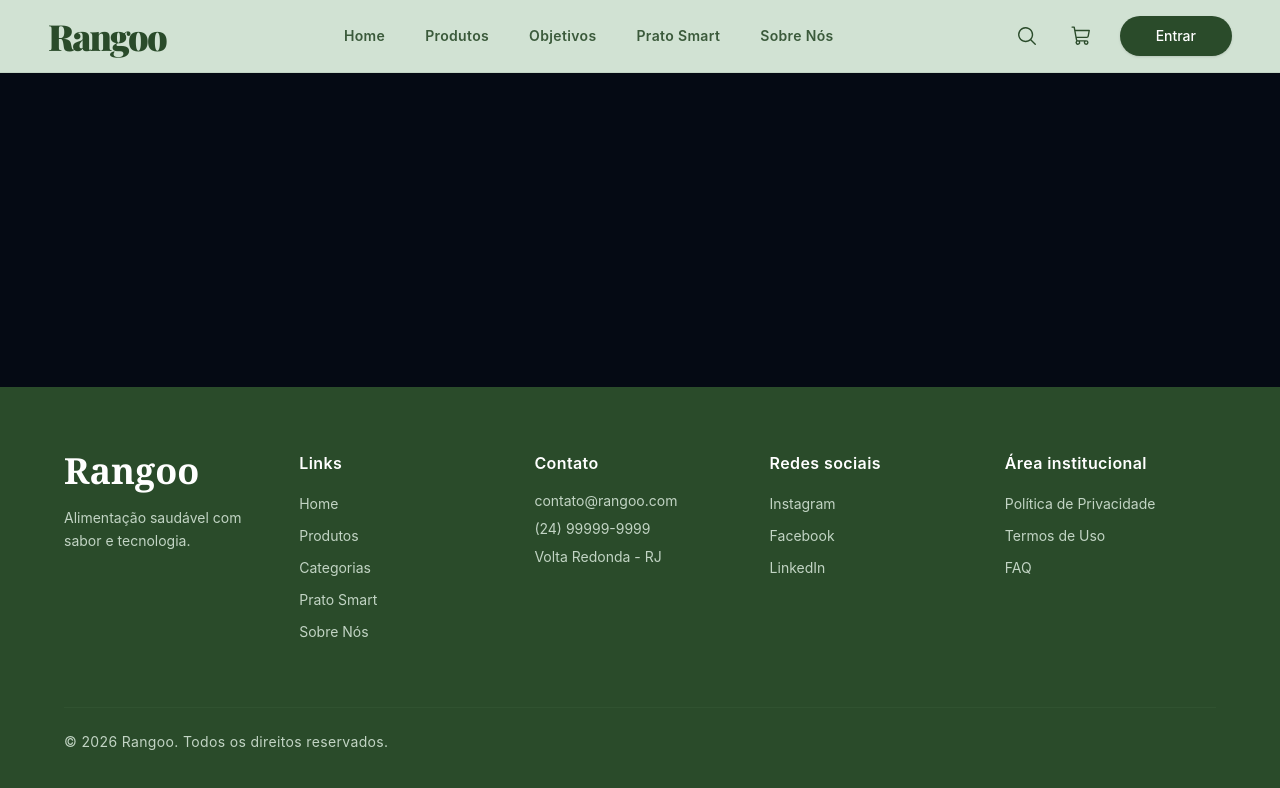
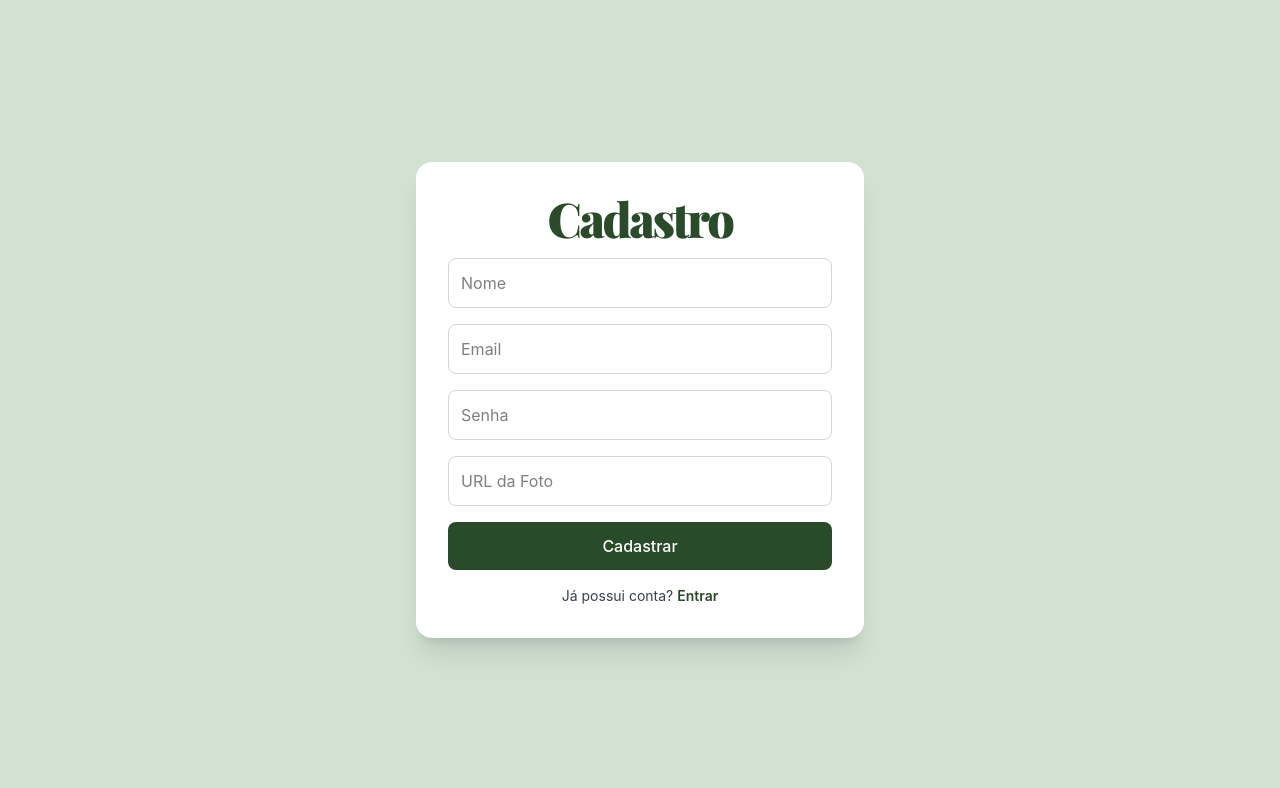
Before and after one commit to Grupo06-Turma14Js/rangoo_react, a React (Vite) app: page /cadastro in a window 1280 px wide. Shown: the top 788 px of the page. Built offline with nearby package versions, Linux system fonts and the light colour scheme; a web font is replaced by a local one.

Commit message:
feat: implementação completa de autenticação JWT

```diff
--- a/src/App.tsx
+++ b/src/App.tsx
@@ -1,19 +1,37 @@
-import { BrowserRouter, Routes, Route } from "react-router-dom";
-import { ToastContainer } from 'react-toastify';
-import 'react-toastify/dist/ReactToastify.css';
+import {
+  BrowserRouter,
+  Routes,
+  Route,
+  useLocation,
+} from "react-router-dom";
+
+import { ToastContainer } from "react-toastify";
+
+import "react-toastify/dist/ReactToastify.css";
+
 import Home from "./pages/home/Home";
 import Navbar from "./components/Navbar";
 import Footer from "./components/Footer";
+
 import Sobre from "./pages/Sobre";
+import Products from "./pages/Produto";
+import PratoSmart from "./pages/pratosmart/PratoSmart";
 
-import PratoSmart from "./pages/pratosmart/PratoSmart";
-import Products from "./pages/Produto";
+import Login from "./pages/login/Login";
+import Cadastro from "./pages/cadastro/Cadastro";
 
+import PrivateRoute from "./routes/PrivateRoute";
 
+function Layout() {
 
-function App() {
+  const location = useLocation();
+
+  // esconde navbar/footer no login e cadastro
+  const hideLayout =
+    location.pathname === "/" ||
+    location.pathname === "/cadastro";
+
   return (
-    <BrowserRouter>
     <div className="min-h-screen flex flex-col bg-[#050A14] text-white font-inter">
 
       <ToastContainer
@@ -22,20 +40,76 @@ function App() {
         theme="dark"
       />
 
-        <Navbar />
+      {!hideLayout && <Navbar />}
 
       <main className="flex-1">
+
         <Routes>
-            <Route path="/" element={<Home />} />
-            <Route path="/sobre" element={<Sobre />} />
 
-            <Route path="/produtos" element={<Products />} />
-            <Route path="/PratoSmart" element={<PratoSmart />} />
+          {/* ROTAS PÚBLICAS */}
+
+          <Route
+            path="/"
+            element={<Login />}
+          />
+
+          <Route
+            path="/cadastro"
+            element={<Cadastro />}
+          />
+
+          {/* ROTAS PRIVADAS */}
+
+          <Route
+            path="/home"
+            element={
+              <PrivateRoute>
+                <Home />
+              </PrivateRoute>
+            }
+          />
+
+          <Route
+            path="/sobre"
+            element={
+              <PrivateRoute>
+                <Sobre />
+              </PrivateRoute>
+            }
+          />
+
+          <Route
+            path="/produtos"
+            element={
+              <PrivateRoute>
+                <Products />
+              </PrivateRoute>
+            }
+          />
+
+          <Route
+            path="/PratoSmart"
+            element={
+              <PrivateRoute>
+                <PratoSmart />
+              </PrivateRoute>
+            }
+          />
+
         </Routes>
+
       </main>
 
-        <Footer />
+      {!hideLayout && <Footer />}
+
     </div>
+  );
+}
+
+function App() {
+  return (
+    <BrowserRouter>
+      <Layout />
     </BrowserRouter>
   );
 }
--- a/src/components/Navbar.tsx
+++ b/src/components/Navbar.tsx
@@ -1,39 +1,66 @@
 import { useState } from "react";
-import { Link, useLocation } from "react-router-dom";
-import { MagnifyingGlass, ShoppingCart, List, X } from "@phosphor-icons/react";
+import {
+  Link,
+  useLocation,
+  useNavigate,
+} from "react-router-dom";
+
+import {
+  MagnifyingGlass,
+  ShoppingCart,
+  List,
+  X,
+} from "@phosphor-icons/react";
+
+import { session } from "../services/api";
 
 export default function Navbar() {
+
   const [isMenuOpen, setIsMenuOpen] = useState(false);
+
   const location = useLocation();
+  const navigate = useNavigate();
+
+  const usuarioLogado = session.getUsuario();
+
+  function logout() {
+    session.clear();
+    navigate("/");
+  }
 
   const navLinks = [
-    { name: "Home", path: "/" },
+    { name: "Home", path: "/home" },
     { name: "Produtos", path: "/produtos" },
     { name: "Objetivos", path: "/Categorias" },
     { name: "Prato Smart", path: "/PratoSmart" },
     { name: "Sobre Nós", path: "/sobre" },
   ];
 
-  const isActive = (path: string) => location.pathname === path;
+  const isActive = (path: string) =>
+    location.pathname === path;
 
   return (
     <nav className="fixed top-0 left-0 right-0 z-50 bg-[#D1E2D3] border-b border-[#C2D4C4] px-4 sm:px-8 lg:px-12 py-4">
+
       <div className="max-w-7xl mx-auto flex items-center justify-between">
-        {/* LOGO - Utilizando fonte serifada elegante idêntica ao PDF */}
-        <Link to="/" className="flex items-center shrink-0">
+
+        {/* LOGO */}
+        <Link to="/home" className="flex items-center shrink-0">
           <span className="text-4xl font-logo-rangoo text-[#2A4B2A] tracking-tighter">
             Rangoo
           </span>
         </Link>
 
-        {/* LINKS DE NAVEGAÇÃO - Perfeitamente centralizados e com pesos idênticos */}
+        {/* LINKS */}
         <div className="hidden md:flex items-center gap-10">
           {navLinks.map((link) => (
             <Link
               key={link.name}
               to={link.path}
               className={`text-sm font-semibold tracking-wide transition-colors duration-200 hover:text-[#1F3A1F] ${
-                isActive(link.path) ? "text-[#2A4B2A]" : "text-[#2A4B2A]/90"
+                isActive(link.path)
+                  ? "text-[#2A4B2A]"
+                  : "text-[#2A4B2A]/90"
               }`}
             >
               {link.name}
@@ -41,8 +68,9 @@ export default function Navbar() {
           ))}
         </div>
 
-        {/* ÍCONES DE AÇÃO + BOTÃO ENTRAR (PÍLULA) */}
+        {/* AÇÕES */}
         <div className="hidden md:flex items-center gap-6">
+
           <button
             className="text-[#2A4B2A] hover:text-[#1F3A1F] transition-colors p-1"
             aria-label="Buscar"
@@ -57,16 +85,30 @@ export default function Navbar() {
             <ShoppingCart size={22} weight="regular" />
           </button>
 
-          <button className="px-9 py-2.5 rounded-full bg-[#2A4B2A] hover:bg-[#1F3A1F] text-white font-medium text-sm transition-all duration-200 shadow-sm">
-            Entrar
-          </button>
+          {usuarioLogado ? (
+            <button
+              onClick={logout}
+              className="px-9 py-2.5 rounded-full bg-[#2A4B2A] hover:bg-[#1F3A1F] text-white font-medium text-sm transition-all duration-200 shadow-sm"
+            >
+              Sair
+            </button>
+          ) : (
+            <button
+              onClick={() => navigate("/")}
+              className="px-9 py-2.5 rounded-full bg-[#2A4B2A] hover:bg-[#1F3A1F] text-white font-medium text-sm transition-all duration-200 shadow-sm"
+            >
+              Entrar
+            </button>
+          )}
         </div>
 
-        {/* MENU HAMBÚRGUER (MOBILE) */}
+        {/* MOBILE */}
         <div className="md:hidden flex items-center gap-4">
+
           <button className="text-[#2A4B2A] p-1">
             <ShoppingCart size={22} />
           </button>
+
           <button
             onClick={() => setIsMenuOpen(!isMenuOpen)}
             className="text-[#2A4B2A] p-1 transition-colors"
@@ -80,29 +122,49 @@ export default function Navbar() {
         </div>
       </div>
 
-      {/* MENU RESPONSIVO EXPANSÍVEL (MOBILE) */}
+      {/* MENU MOBILE */}
       {isMenuOpen && (
         <div className="md:hidden absolute top-full left-0 right-0 bg-[#D1E2D3] border-t border-[#C2D4C4] p-6 shadow-xl flex flex-col gap-5 animate-fadeIn">
+
           {navLinks.map((link) => (
             <Link
               key={link.name}
               to={link.path}
               onClick={() => setIsMenuOpen(false)}
               className={`text-base font-bold py-1 ${
-                isActive(link.path) ? "text-[#1F3A1F]" : "text-[#2A4B2A]"
+                isActive(link.path)
+                  ? "text-[#1F3A1F]"
+                  : "text-[#2A4B2A]"
               }`}
             >
               {link.name}
             </Link>
           ))}
+
           <hr className="border-[#C2D4C4]" />
+
           <div className="flex items-center justify-between pt-2">
+
             <button className="text-[#2A4B2A] flex items-center gap-2 font-semibold text-sm">
-              <MagnifyingGlass size={20} /> Buscar
+              <MagnifyingGlass size={20} />
+              Buscar
             </button>
-            <button className="px-8 py-2.5 rounded-full bg-[#2A4B2A] text-white font-medium text-sm">
-              Entrar
-            </button>
+
+            {usuarioLogado ? (
+              <button
+                onClick={logout}
+                className="px-8 py-2.5 rounded-full bg-[#2A4B2A] text-white font-medium text-sm"
+              >
+                Sair
+              </button>
+            ) : (
+              <button
+                onClick={() => navigate("/")}
+                className="px-8 py-2.5 rounded-full bg-[#2A4B2A] text-white font-medium text-sm"
+              >
+                Entrar
+              </button>
+            )}
           </div>
         </div>
       )}
--- /dev/null
+++ b/src/pages/cadastro/Cadastro.tsx
@@ -0,0 +1,156 @@
+import { useState } from "react";
+
+import {
+  useNavigate,
+  Link,
+} from "react-router-dom";
+
+import {
+  usuarioApi,
+  session,
+} from "../../services/api";
+
+export default function Cadastro() {
+
+  const navigate = useNavigate();
+
+  const [formData, setFormData] = useState({
+    nome: "",
+    usuario: "",
+    senha: "",
+    foto: "",
+    tipo: "user",
+  });
+
+  const [loading, setLoading] = useState(false);
+  const [erro, setErro] = useState("");
+
+  function updateField(
+    e: React.ChangeEvent<HTMLInputElement>
+  ) {
+    setFormData({
+      ...formData,
+      [e.target.name]: e.target.value,
+    });
+  }
+
+  async function handleSubmit(
+    e: React.FormEvent
+  ) {
+    e.preventDefault();
+
+    try {
+
+      setLoading(true);
+      setErro("");
+
+      // cadastra usuário
+      await usuarioApi.cadastrar(formData);
+
+      // login automático
+      const response = await usuarioApi.logar({
+        usuario: formData.usuario,
+        senha: formData.senha,
+      });
+
+      // salva sessão
+      session.save(response);
+
+      // entra direto na aplicação
+      navigate("/home");
+
+    } catch (error: any) {
+
+      console.error(error);
+
+      setErro("Erro ao cadastrar usuário");
+
+    } finally {
+
+      setLoading(false);
+
+    }
+  }
+
+  return (
+    <div className="min-h-screen flex items-center justify-center bg-[#D1E2D3] px-4">
+
+      <form
+        onSubmit={handleSubmit}
+        className="flex flex-col gap-4 p-8 rounded-2xl shadow-xl w-full max-w-md bg-white text-black"
+      >
+
+        <h1 className="text-5xl font-logo-rangoo text-[#2A4B2A] tracking-tighter text-center">
+          Cadastro
+        </h1>
+
+        <input
+          type="text"
+          name="nome"
+          placeholder="Nome"
+          value={formData.nome}
+          onChange={updateField}
+          className="border border-gray-300 p-3 rounded-lg outline-none focus:ring-2 focus:ring-[#2A4B2A]"
+          required
+        />
+
+        <input
+          type="email"
+          name="usuario"
+          placeholder="Email"
+          value={formData.usuario}
+          onChange={updateField}
+          className="border border-gray-300 p-3 rounded-lg outline-none focus:ring-2 focus:ring-[#2A4B2A]"
+          required
+        />
+
+        <input
+          type="password"
+          name="senha"
+          placeholder="Senha"
+          value={formData.senha}
+          onChange={updateField}
+          className="border border-gray-300 p-3 rounded-lg outline-none focus:ring-2 focus:ring-[#2A4B2A]"
+          required
+        />
+
+        <input
+          type="text"
+          name="foto"
+          placeholder="URL da Foto"
+          value={formData.foto}
+          onChange={updateField}
+          className="border border-gray-300 p-3 rounded-lg outline-none focus:ring-2 focus:ring-[#2A4B2A]"
+        />
+
+        {erro && (
+          <p className="text-red-500 text-sm text-center">
+            {erro}
+          </p>
+        )}
+
+        <button
+          type="submit"
+          disabled={loading}
+          className="bg-[#2A4B2A] hover:bg-[#1F3A1F] text-white p-3 rounded-lg font-medium transition-all duration-200"
+        >
+          {loading ? "Cadastrando..." : "Cadastrar"}
+        </button>
+
+        <p className="text-center text-sm text-gray-700">
+
+          Já possui conta?
+
+          <Link
+            to="/"
+            className="text-[#2A4B2A] font-semibold ml-1 hover:underline"
+          >
+            Entrar
+          </Link>
+
+        </p>
+
+      </form>
+    </div>
+  );
+}
--- /dev/null
+++ b/src/pages/login/Login.tsx
@@ -0,0 +1,116 @@
+import { useState } from "react";
+
+import {
+  Link,
+  useNavigate,
+} from "react-router-dom";
+
+import {
+  usuarioApi,
+  session,
+} from "../../services/api";
+
+export default function Login() {
+
+  const navigate = useNavigate();
+
+  const [usuario, setUsuario] = useState("");
+  const [senha, setSenha] = useState("");
+  const [erro, setErro] = useState("");
+  const [loading, setLoading] = useState(false);
+
+  async function handleSubmit(
+    e: React.FormEvent
+  ) {
+    e.preventDefault();
+
+    try {
+
+      setLoading(true);
+      setErro("");
+
+      const response = await usuarioApi.logar({
+        usuario,
+        senha,
+      });
+
+      // salva sessão
+      session.save(response);
+
+      // entra na aplicação
+      navigate("/home");
+
+    } catch (error) {
+
+      console.error(error);
+
+      setErro("Usuário ou senha inválidos");
+
+    } finally {
+
+      setLoading(false);
+
+    }
+  }
+
+  return (
+    <div className="min-h-screen flex items-center justify-center bg-[#D1E2D3] px-4">
+
+      <form
+        onSubmit={handleSubmit}
+        className="flex flex-col gap-4 p-8 rounded-2xl shadow-xl w-full max-w-md bg-white text-black"
+      >
+
+        <h1 className="text-5xl font-logo-rangoo text-[#2A4B2A] tracking-tighter text-center">
+          Login
+        </h1>
+
+        <input
+          type="email"
+          placeholder="Email"
+          value={usuario}
+          onChange={(e) => setUsuario(e.target.value)}
+          className="border border-gray-300 p-3 rounded-lg outline-none focus:ring-2 focus:ring-[#2A4B2A]"
+          required
+        />
+
+        <input
+          type="password"
+          placeholder="Senha"
+          value={senha}
+          onChange={(e) => setSenha(e.target.value)}
+          className="border border-gray-300 p-3 rounded-lg outline-none focus:ring-2 focus:ring-[#2A4B2A]"
+          required
+        />
+
+        {erro && (
+          <p className="text-red-500 text-sm text-center">
+            {erro}
+          </p>
+        )}
+
+        <button
+          type="submit"
+          disabled={loading}
+          className="bg-[#2A4B2A] hover:bg-[#1F3A1F] text-white p-3 rounded-lg font-medium transition-all duration-200"
+        >
+          {loading ? "Entrando..." : "Entrar"}
+        </button>
+
+        <p className="text-center text-sm text-gray-700">
+
+          Não possui conta?
+
+          <Link
+            to="/cadastro"
+            className="text-[#2A4B2A] font-semibold ml-1 hover:underline"
+          >
+            Criar conta
+          </Link>
+
+        </p>
+
+      </form>
+    </div>
+  );
+}
--- /dev/null
+++ b/src/routes/PrivateRoute.tsx
@@ -0,0 +1,14 @@
+import { Navigate } from "react-router-dom";
+import { session } from "../services/api";
+
+interface Props {
+  children: React.ReactNode;
+}
+
+export default function PrivateRoute({ children }: Props) {
+  if (!session.isLogado()) {
+    return <Navigate to="/" />;
+  }
+
+  return children;
+}
```
Also changed, not shown: 1 other file (tests, documents, lock files or other folders). Lines whose indentation alone changed are shown as unchanged.
